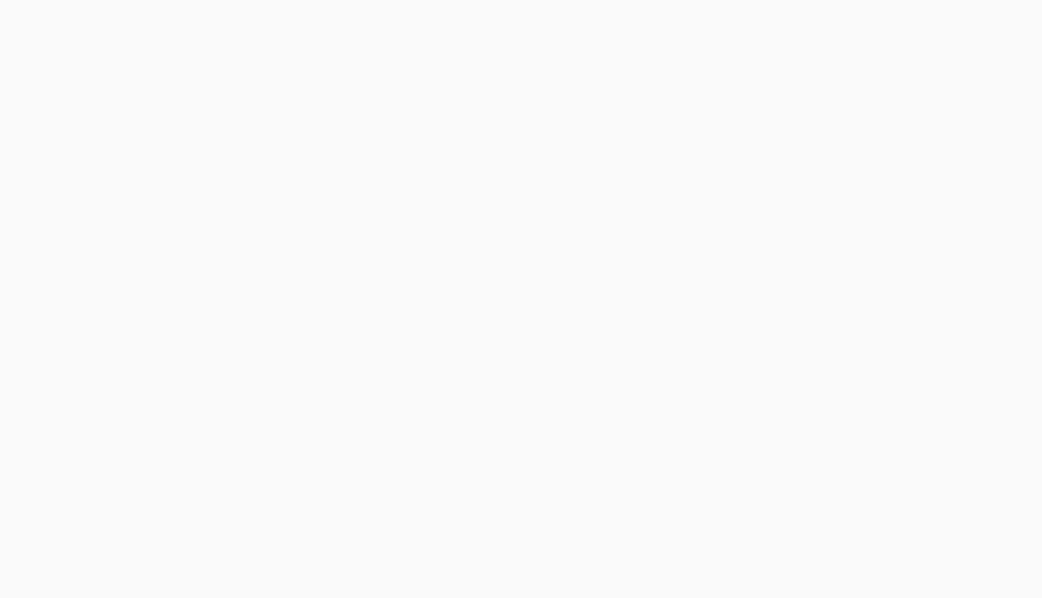
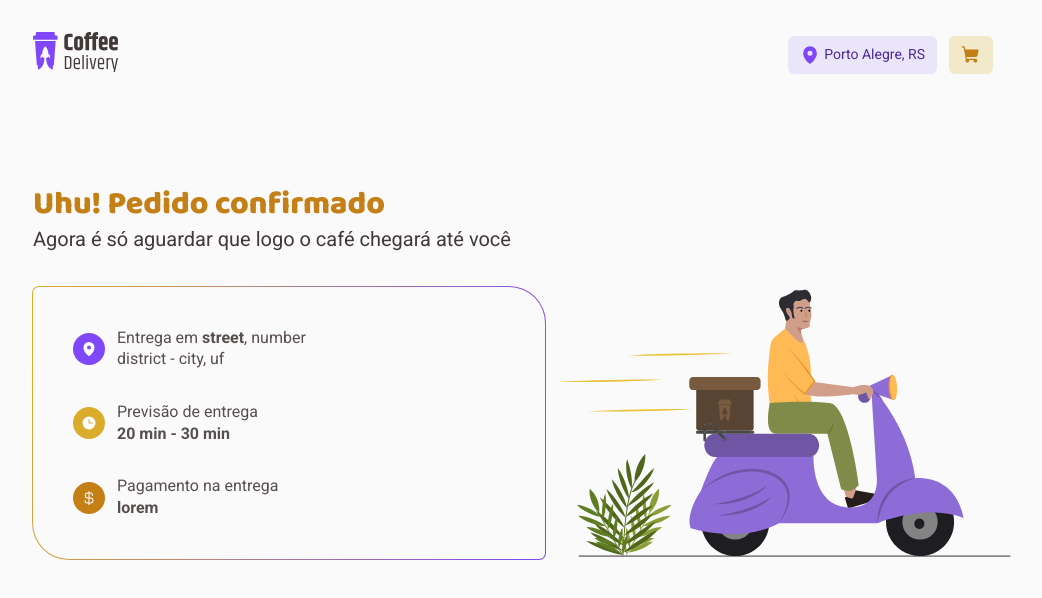
Before and after one commit to luiscns-alt/rocketseat-Desafio-02-Coffee-Delivery, a React (Vite) app: page /orderConfirmed in a window 1280 px wide. Before the commit this address had no page. Shown: the top 598 px of the page, without its empty margins (127-1169 px from the left). Built offline with nearby package versions, Linux system fonts and the light colour scheme.

Commit message:
feat: add style and components in order confirmed.

```diff
--- a/src/Routes.tsx
+++ b/src/Routes.tsx
@@ -1,6 +1,7 @@
 import { Route, Routes } from 'react-router-dom'
 import { DefaultLayout } from './layouts/DefaultLayout'
 import { CoffeeCheckout } from './pages/CoffeeCheckout'
+import { CoffeeSuccess } from './pages/CoffeeSuccess'
 import { Home } from './pages/Home'
 
 export function Router() {
@@ -9,6 +10,7 @@ export function Router() {
       <Route path="/" element={<DefaultLayout />}>
         <Route path="/" element={<Home />} />
         <Route path="/complete" element={<CoffeeCheckout />} />
+        <Route path="/orderConfirmed" element={<CoffeeSuccess />} />
       </Route>
     </Routes>
   )
--- /dev/null
+++ b/src/components/OrderInfo/index.tsx
@@ -0,0 +1,17 @@
+import { InfoWithIconContainer, IconContainer } from './styles'
+import { ReactNode } from 'react'
+
+interface BenefitItemProps {
+  icon: ReactNode
+  text: string | ReactNode
+  iconBg: string
+}
+
+export function OrderInfo({ icon, text, iconBg }: BenefitItemProps) {
+  return (
+    <InfoWithIconContainer>
+      <IconContainer iconBg={iconBg}>{icon}</IconContainer>
+      {typeof text === 'string' ? <p>{text}</p> : text}
+    </InfoWithIconContainer>
+  )
+}
--- /dev/null
+++ b/src/components/OrderInfo/styles.ts
@@ -0,0 +1,22 @@
+import styled from 'styled-components'
+
+export const InfoWithIconContainer = styled.div`
+  display: flex;
+  align-items: center;
+  gap: 1.2rem;
+`
+
+interface IconsContainerProps {
+  iconBg: string
+}
+
+export const IconContainer = styled.div<IconsContainerProps>`
+  width: 3.2rem;
+  height: 3.2rem;
+  border-radius: 50%;
+  background: ${({ iconBg }) => iconBg};
+  color: ${({ theme }) => theme.colors['--white']};
+  display: flex;
+  align-items: center;
+  justify-content: center;
+`
--- /dev/null
+++ b/src/pages/CoffeeSuccess/index.tsx
@@ -0,0 +1,62 @@
+import { Clock, CurrencyDollar, MapPin } from 'phosphor-react'
+import Success from '../../assets/img--success.svg'
+import { OrderInfo } from '../../components/OrderInfo'
+import { RegularText, TitleText } from '../../components/Typography'
+import { CoffeeSuccessContainer, OrderDetailsContainer } from './styles'
+import { useTheme } from 'styled-components'
+
+export function CoffeeSuccess() {
+  const { colors } = useTheme()
+
+  return (
+    <CoffeeSuccessContainer>
+      <div>
+        <TitleText size="L">Uhu! Pedido confirmado</TitleText>
+        <RegularText size="L" color="subtitle">
+          Agora é só aguardar que logo o café chegará até você
+        </RegularText>
+      </div>
+
+      <section>
+        <OrderDetailsContainer>
+          <OrderInfo
+            icon={<MapPin weight="fill" />}
+            iconBg={colors['--purple']}
+            text={
+              <RegularText>
+                Entrega em <strong>street</strong>, number
+                <br />
+                district - city, uf
+              </RegularText>
+            }
+          />
+
+          <OrderInfo
+            icon={<Clock weight="fill" />}
+            iconBg={colors['--yellow']}
+            text={
+              <RegularText>
+                Previsão de entrega
+                <br />
+                <strong>20 min - 30 min</strong>
+              </RegularText>
+            }
+          />
+
+          <OrderInfo
+            icon={<CurrencyDollar weight="fill" />}
+            iconBg={colors['--yellow-dark']}
+            text={
+              <RegularText>
+                Pagamento na entrega
+                <br />
+                <strong>lorem</strong>
+              </RegularText>
+            }
+          />
+        </OrderDetailsContainer>
+        <img src={Success} alt='Order Confirmed Success'/>
+      </section>
+    </CoffeeSuccessContainer>
+  )
+}
--- /dev/null
+++ b/src/pages/CoffeeSuccess/styles.ts
@@ -0,0 +1,35 @@
+import styled from 'styled-components'
+
+export const CoffeeSuccessContainer = styled.div`
+  display: flex;
+  flex-direction: column;
+  padding: 8rem 16rem 0;
+  gap: 2.5rem;
+  h1 {
+    color: ${({ theme }) => theme.colors['--yellow-dark']};
+  }
+  > section {
+    display: flex;
+    align-items: center;
+    justify-content: space-between;
+  }
+`
+
+export const OrderDetailsContainer = styled.div`
+  padding: 4rem;
+  border-radius: 6px 36px 6px 36px;
+  position: relative;
+  background: ${({ theme }) => theme.colors['--background']};
+  min-width: 51.2rem;
+  display: flex;
+  flex-direction: column;
+  gap: 3.2rem;
+  &::before {
+    content: '';
+    position: absolute;
+    inset: -1px;
+    z-index: -1;
+    border-radius: 7px 37px 7px 37px;
+    background: linear-gradient(102.89deg, #dbac2c 2.61%, #8047f8 98.76%);
+  }
+`
```
Also changed, not shown: src/components/CustomInput/styles.ts (+4 -4 lines).
